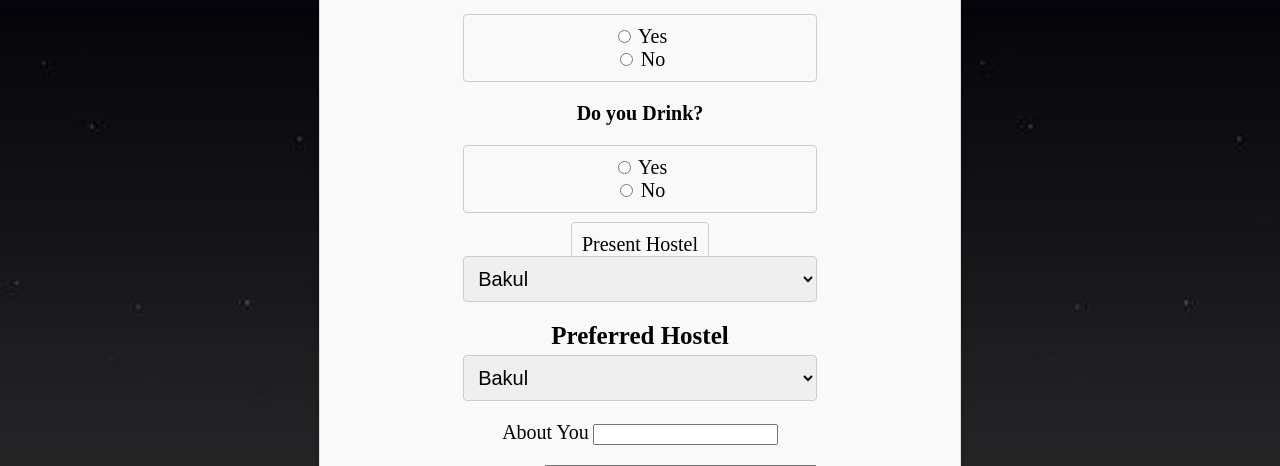
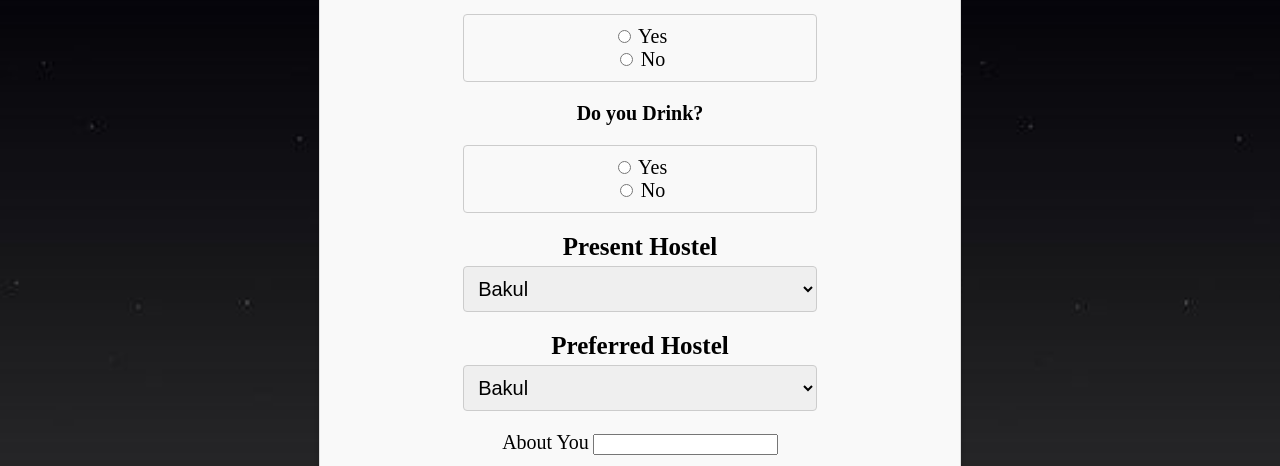
Before and after one commit to Vinit2244/Roomie-Hub, a Flask app: page /signUp in a window 1280 px wide. Shown: the part 2040-2506 px from the top of the page. Run offline with Flask 3, Linux system fonts and the light colour scheme; some libraries are stand-ins or nearby versions.

Commit message:
Update signUp.html

```diff
--- a/src/templates/Forms/signUp.html
+++ b/src/templates/Forms/signUp.html
@@ -5,10 +5,6 @@
 <link rel="stylesheet" type="text/css" href="{{ url_for('static', filename='CSS/index.css') }}">
 <link rel="stylesheet" type="text/css" href="{{ url_for('static', filename='CSS/header-footer.css') }}">
 <link rel="stylesheet" type="text/css" href="{{ url_for('static', filename='CSS/signup.css') }}">
-<link rel="stylesheet" type="text/css"
-    href="https://cdnjs.cloudflare.com/ajax/libs/font-awesome/4.7.0/css/font-awesome.min.css">
-<link rel="stylesheet" type="text/css" href="{{ url_for('static', filename='CSS/index.css') }}">
-
 
 {% endblock css %}
 
@@ -187,7 +183,7 @@
                     {% endif %}
                 </div>
                 <div class="form-group">
-                    {{ form.present_hostel.label(class="present-hostel-dropdown") }}
+                    {{ form.present_hostel.label(class="present-hostel-label") }}
                     {% if form.present_hostel.errors %}
                         {{ form.present_hostel(class="present_hostel-dropdown is-invalid") }}
                         <div class="invalid-feedback">
```
